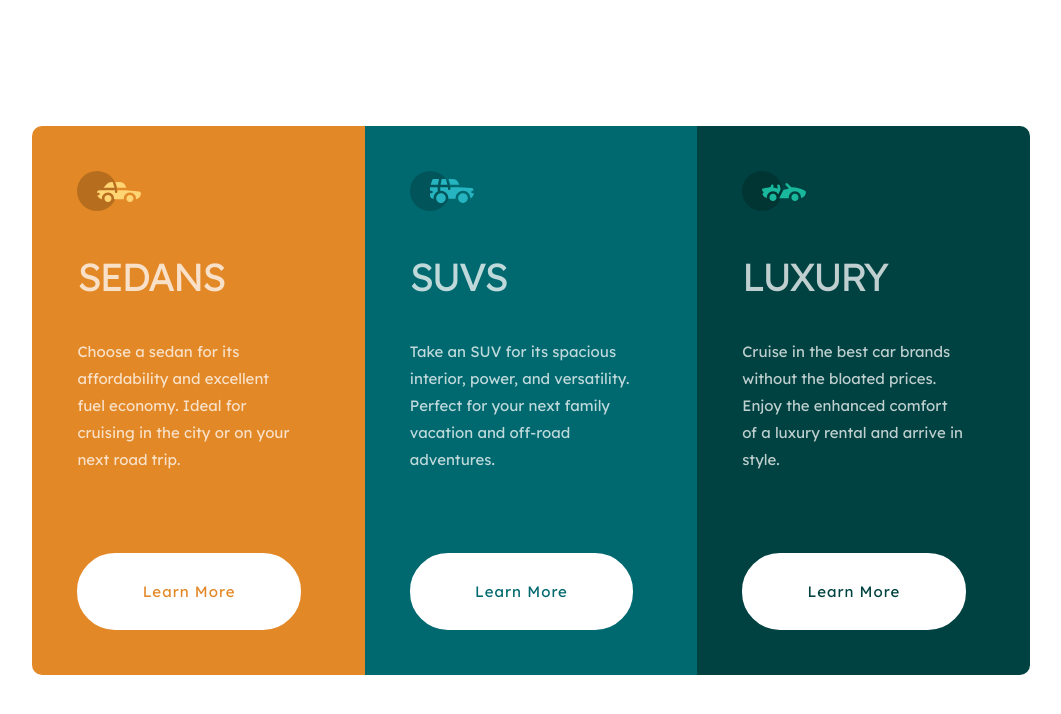
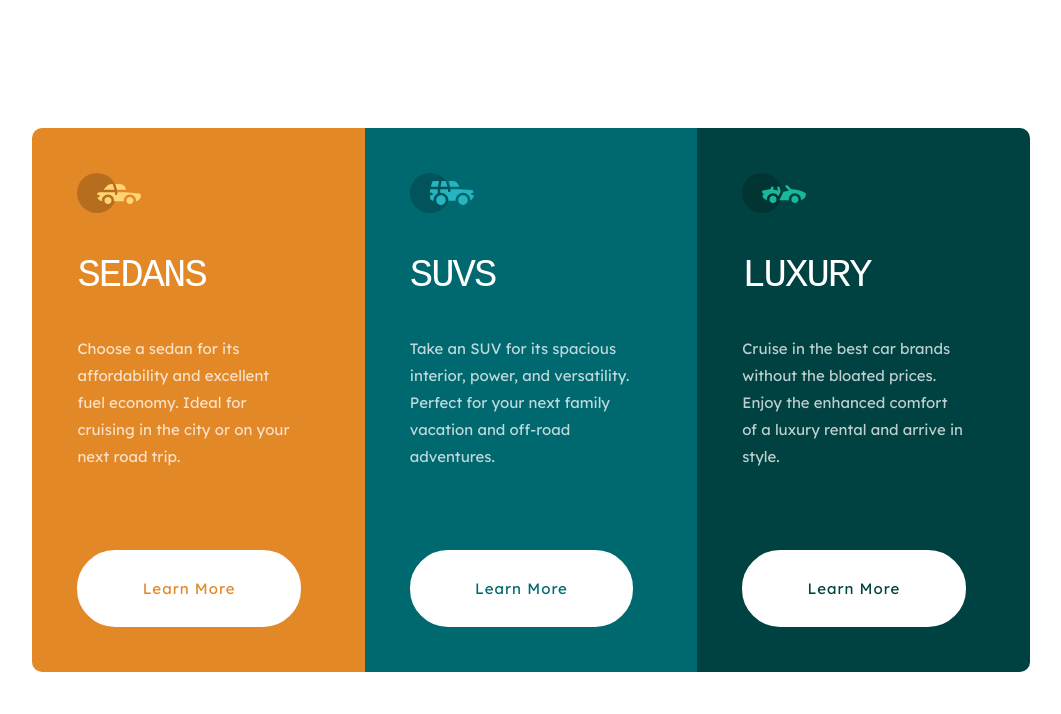
Before and after one commit to ibrahem-altayeb/six_project, a plain HTML site: page index.html in a window 1280 px wide. Shown: the whole page, without its empty margins (109-1170 px from the left). Drawn offline with Linux system fonts and the light colour scheme.

Commit message:
three submit

```diff
--- a/file.css
+++ b/file.css
@@ -46,12 +46,12 @@ border-bottom-left-radius: 10px;
 }
 .card .box .text h1{
   margin-top: 37px;
-  font-size: 39px;
-  text-transform: uppercase;
-  letter-spacing: -2px;
-  font-family: 'Lexend Deca';
-  font-weight: normal;
-  color: var(--Transparent-white-paragraphs);
+    font-size: 39px;
+    text-transform: uppercase;
+    letter-spacing: -2px;
+    font-family: monospace;
+    font-weight: normal;
+    color: white;
 }
 .card .box .text p{
   margin-top: 37px;
```
